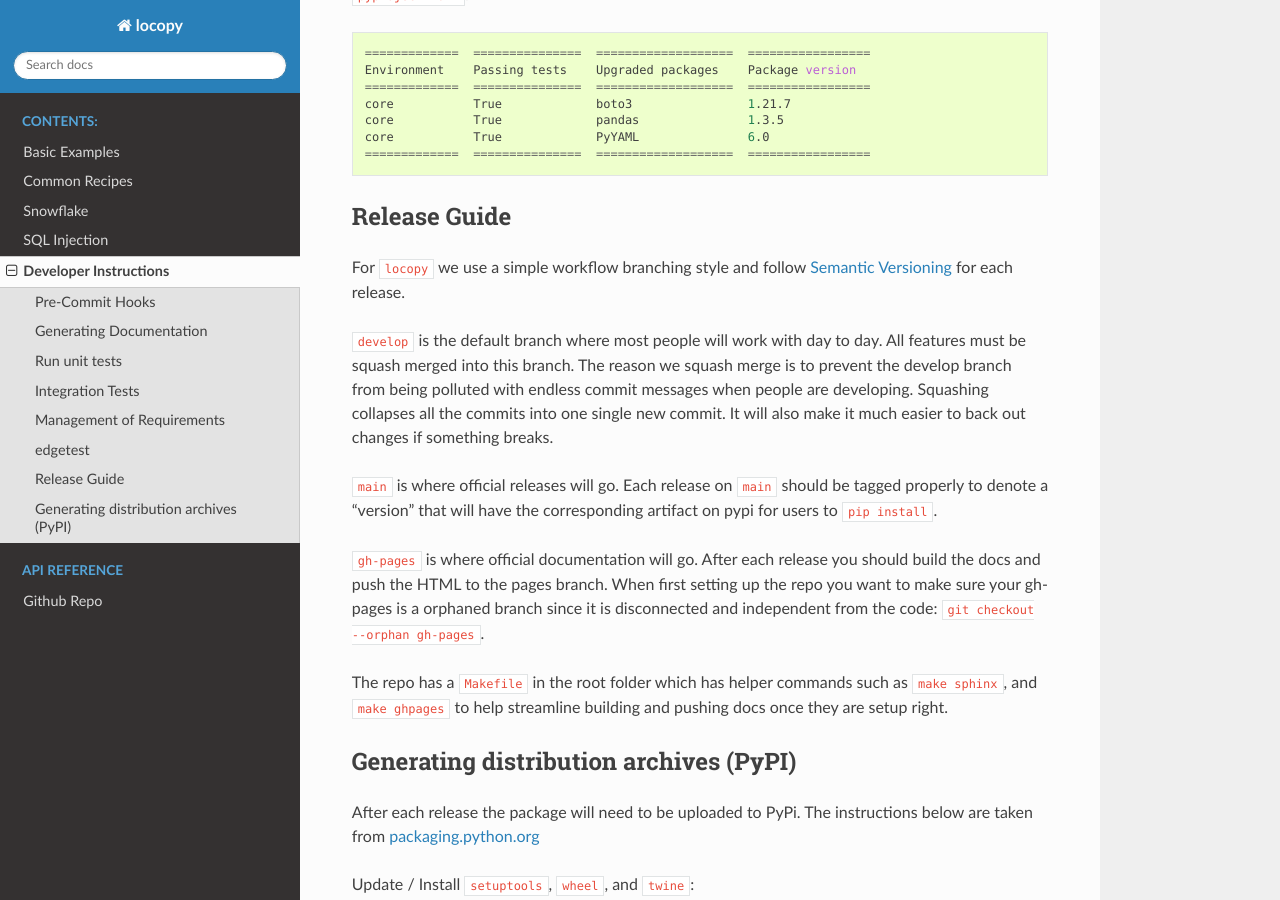
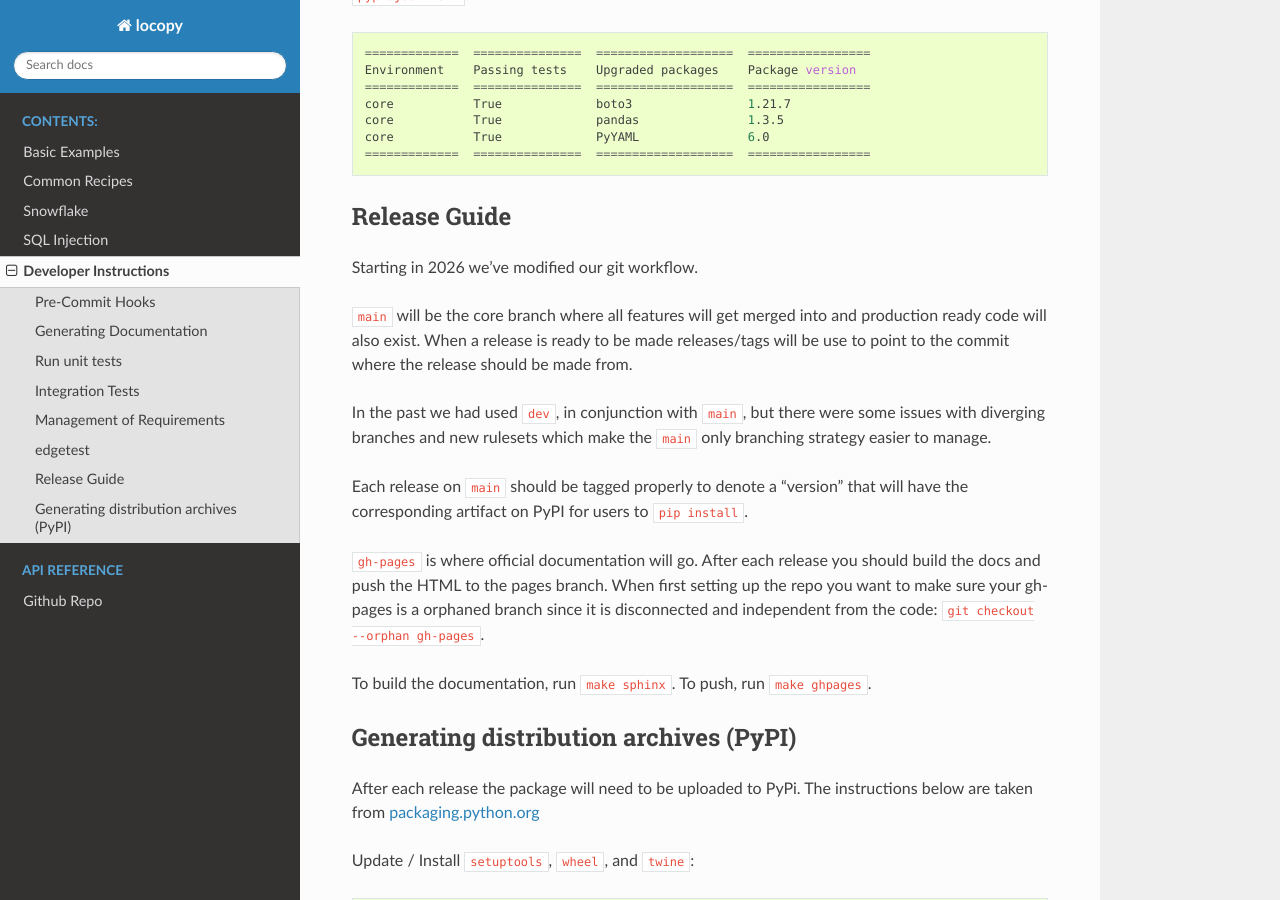
Before and after one commit to capitalone/locopy, a Sphinx documentation site: the page built from docs/source/developer.rst, in a window 1280 px wide and 900 px high, scrolled down 2426 px. Built offline with Sphinx 7.4.7 and the Read the Docs theme 3.1.0, drawn with Linux system fonts in a browser that asks for light colours; pages that are not in the unit, such as notebooks, are missing from menus; some of the changed text lies outside the part shown.

Commit message:
chore: updating git-flow guide (#369)
* chore: bumping versions

* docs: updating Release Guide

```diff
--- a/docs/source/developer.rst
+++ b/docs/source/developer.rst
@@ -125,23 +125,26 @@ This should return output like the following and also update our ``dependencies`
 Release Guide
 -------------
 
-For ``locopy`` we use a simple workflow branching style and follow
-`Semantic Versioning <https://semver.org/>`_ for each release.
+Starting in 2026 we've modified our git workflow.
 
-``develop`` is the default branch where most people will work with day to day. All features must be squash merged into
-this branch. The reason we squash merge is to prevent the develop branch from being polluted with endless commit messages
-when people are developing. Squashing collapses all the commits into one single new commit. It will also make it much easier to
-back out changes if something breaks.
+``main`` will be the core branch where all features will get merged into and
+production ready code will also exist. When a release is ready to be made releases/tags will be use
+to point to the commit where the release should be made from.
 
-``main`` is where official releases will go. Each release on ``main`` should be tagged properly to denote a "version"
-that will have the corresponding artifact on pypi for users to ``pip install``.
+In the past we had used ``dev``, in conjunction with ``main``, but there were some issues
+with diverging branches and new rulesets which make the ``main`` only branching strategy
+easier to manage.
 
-``gh-pages`` is where official documentation will go. After each release you should build the docs and push the HTML to
-the pages branch. When first setting up the repo you want to make sure your gh-pages is a orphaned branch since it is
+Each release on ``main`` should be tagged properly to denote a "version" that will have the
+corresponding artifact on PyPI for users to ``pip install``.
+
+
+``gh-pages`` is where official documentation will go. After each release you should
+build the docs and push the HTML to the pages branch. When first setting up the
+repo you want to make sure your gh-pages is a orphaned branch since it is
 disconnected and independent from the code: ``git checkout --orphan gh-pages``.
 
-The repo has a ``Makefile`` in the root folder which has helper commands such as ``make sphinx``, and
-``make ghpages`` to help streamline building and pushing docs once they are setup right.
+To build the documentation, run ``make sphinx``. To push, run ``make ghpages``.
 
 
 
--- a/locopy/_version.py
+++ b/locopy/_version.py
@@ -14,4 +14,4 @@
 # See the License for the specific language governing permissions and
 # limitations under the License.
 
-__version__ = "0.6.7"
+__version__ = "0.6.8"
--- a/pyproject.toml
+++ b/pyproject.toml
@@ -6,7 +6,7 @@ authors = [
   { name="Faisal Dosani", email="faisal.dosani@capitalone.com" },
 ]
 license = {text = "Apache Software License"}
-dependencies = ["boto3<=1.42.33,>=1.9.92", "PyYAML<=6.0.2,>=5.1", "pandas<=2.3.3,>=1.5.0", "numpy<=2.2.6,>=1.22.0", "polars>=0.20.0", "pyarrow>=10.0.1"]
+dependencies = ["boto3<=1.42.34,>=1.9.92", "PyYAML<=6.0.2,>=5.1", "pandas<=2.3.3,>=1.5.0", "numpy<=2.2.6,>=1.22.0", "polars>=0.20.0", "pyarrow>=10.0.1"]
 
 requires-python = ">=3.9.0"
 classifiers = [
--- a/requirements.txt
+++ b/requirements.txt
@@ -1,8 +1,8 @@
 # This file was autogenerated by uv via the following command:
 #    uv pip compile --output-file=requirements.txt pyproject.toml
-boto3==1.42.33
+boto3==1.42.34
     # via locopy (pyproject.toml)
-botocore==1.42.33
+botocore==1.42.34
     # via
     #   boto3
     #   s3transfer
```
Also changed, not shown: other parts of docs/source/developer.rst (+1 -1 lines), 1 other file.
